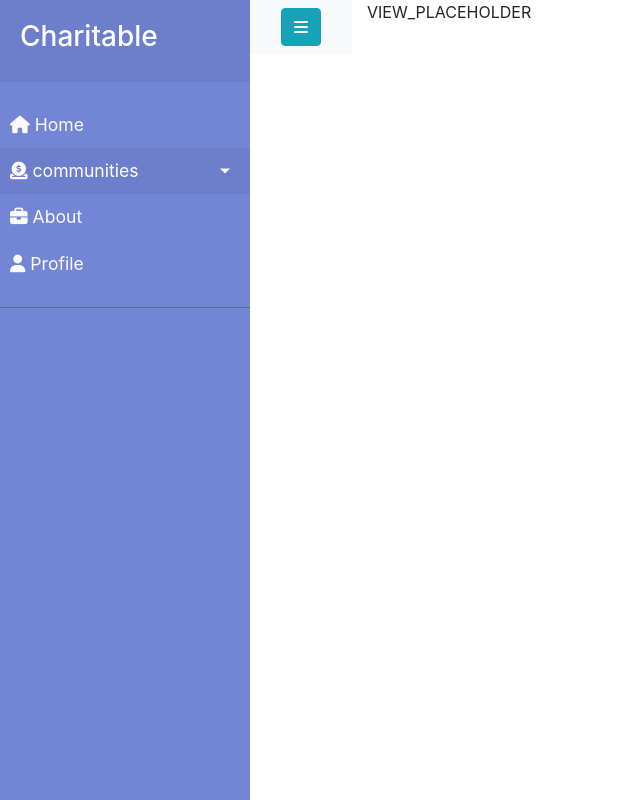
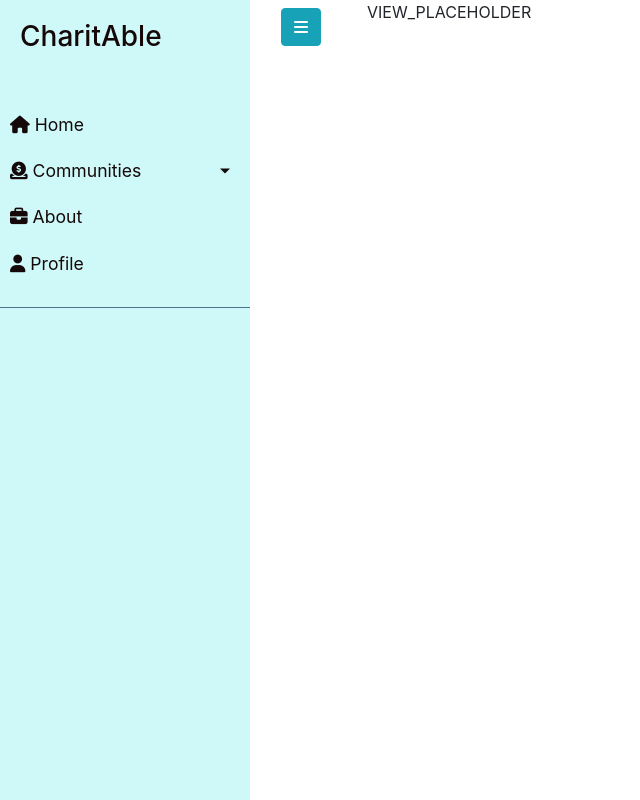
Before and after one commit to blukej/CharitAble_UDP, a PHP site: template templates/layouts/main.php in a window 1280 px wide. Shown: the whole page, without its empty margins (0-640 px from the left). Run offline with PHP 8.4, Linux system fonts and the light colour scheme; the template is opened without the code that fills it: most values are stand-ins (such as "Sample title", 1, 10 or a date in 2020); some libraries are stand-ins or nearby versions.

Commit message:
Changed colour palette for menu and some other small changes

```diff
--- a/assets/css/site.css
+++ b/assets/css/site.css
@@ -3,7 +3,7 @@
 
 body {
     font-family: 'Poppins', sans-serif;
-    background: #fafafa;
+    background: #fff;
 }
 
 p {
@@ -11,7 +11,7 @@ p {
     font-size: 1.1em;
     font-weight: 300;
     line-height: 1.7em;
-    color: #999;
+    color: #150808;
 }
 .wrapper {
     display: flex;
@@ -22,8 +22,8 @@ p {
     min-width: 250px;
     max-width: 250px;
     min-height: 100vh;
-    background: #7386D5;
-    color: #fff;
+    background: #CFF8F8;
+    color: #150808;
     transition: all 0.3s;
 }
 
@@ -33,7 +33,7 @@ p {
 
 #sidebar .sidebar-header {
     padding: 20px;
-    background: #6d7fcc;
+    background: #CFF8F8;
 }
 
 #sidebar ul.components {
@@ -42,27 +42,27 @@ p {
 }
 
 #sidebar ul p {
-    color: #fff;
+    color: #150808;
     padding: 10px;
 }
 
 
 
 #sidebar ul li a {
-    color : #fafafa;
+    color : #150808;
     padding: 10px;
     font-size: 1.1em;
     display: block;
 }
 #sidebar ul li a:hover {
-    color: #7386D5;
-    background: #fff;
+    color: #CFF8F8;
+    background: #1357d7;
 }
 
 
 #sidebar ul li.active > a, a[aria-expanded="true"] {
-    color: #fff;
-    background: #6d7fcc;
+    color: #150808;
+    background: #CFF8F8;
 }
 
 
@@ -91,7 +91,7 @@ a[data-toggle="collapse"] {
 
 
 a, a:hover, a:focus {
-    color: #fafafa;
+    color: #fff;
     text-decoration: none;
     transition: all 0.3s;
 
@@ -99,8 +99,8 @@ a, a:hover, a:focus {
 
 
 ul ul a {
-    color: #fafafa;
+    color: #fff;
     font-size: 0.9em !important;
     padding-left: 30px !important;
-    background: #6d7fcc;
+    background: #CFF8F8;
 }
--- a/templates/layouts/main.php
+++ b/templates/layouts/main.php
@@ -21,7 +21,7 @@
     <!-- Sidebar  -->
     <nav id="sidebar">
         <div class="sidebar-header">
-            <h3>Charitable</h3>
+            <h3>CharitAble</h3>
         </div>
 
         <ul class="list-unstyled components">
@@ -34,7 +34,7 @@
             <li class="active">
                 <a href="#homeSubmenu" data-toggle="collapse" aria-expanded="false" class="dropdown-toggle">
                     <i class="fas fa-donate"></i>
-                    communities
+                    Communities
                 </a>
                 <ul class="collapse list-unstyled" id="homeSubmenu">
                     <li>
@@ -64,21 +64,27 @@
     <!-- Page Content  -->
     <div id="content">
 
-        <nav class="navbar navbar-expand-lg navbar-light bg-light">
+        <nav class="navbar navbar-expand-lg navbar bg">
             <div class="container-fluid">
 
                 <button type="button" id="sidebarCollapse" class="btn btn-info">
                     <i class="fas fa-bars"></i>
                 </button>
-
-
             </div>
         </nav>
     </div>
   <div class="container">
+
+
     <?= \Rapid\Renderer::VIEW_PLACEHOLDER ?>
   </div>
 </div>
+
+
+
+
+
+
 
 
 
```
